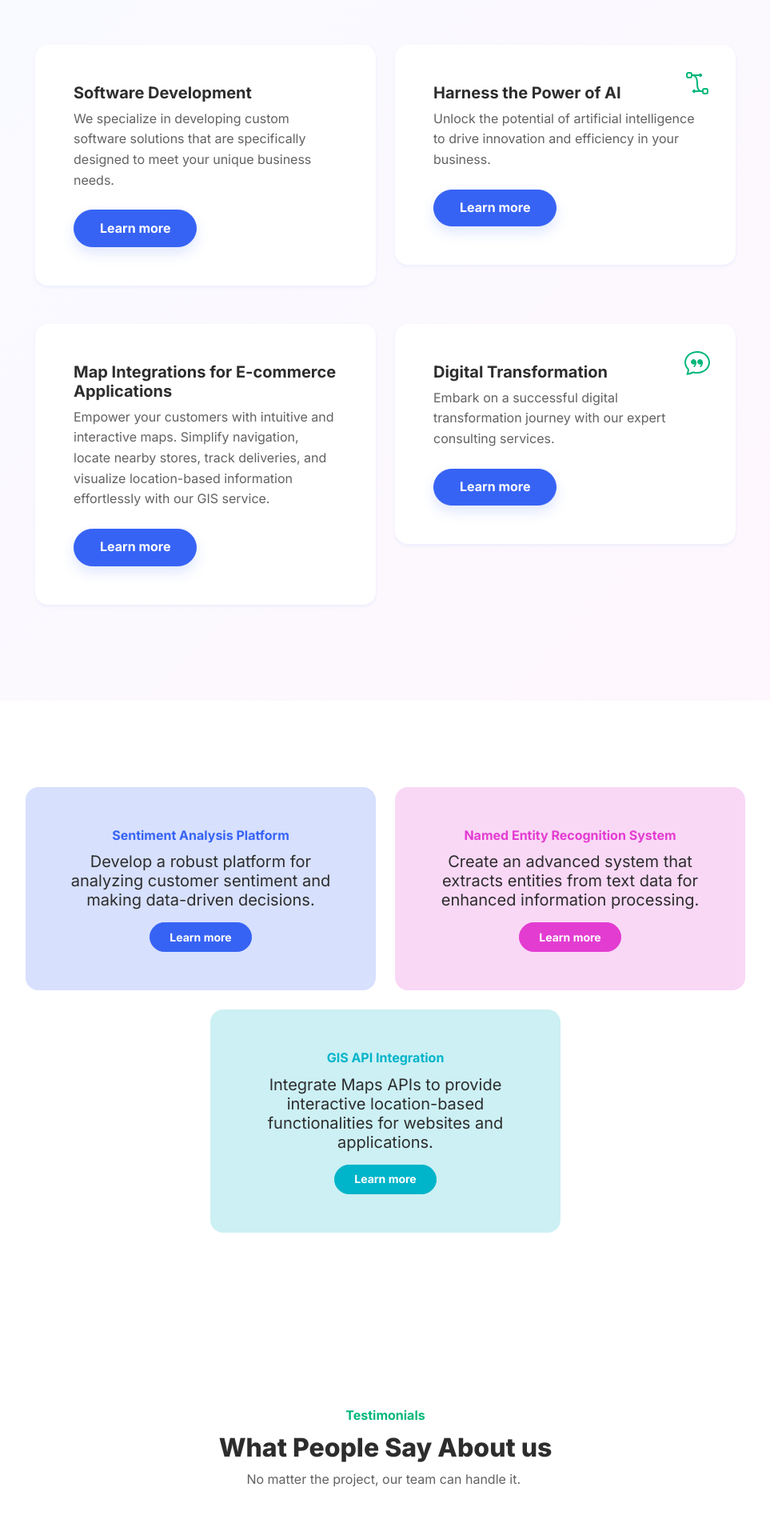
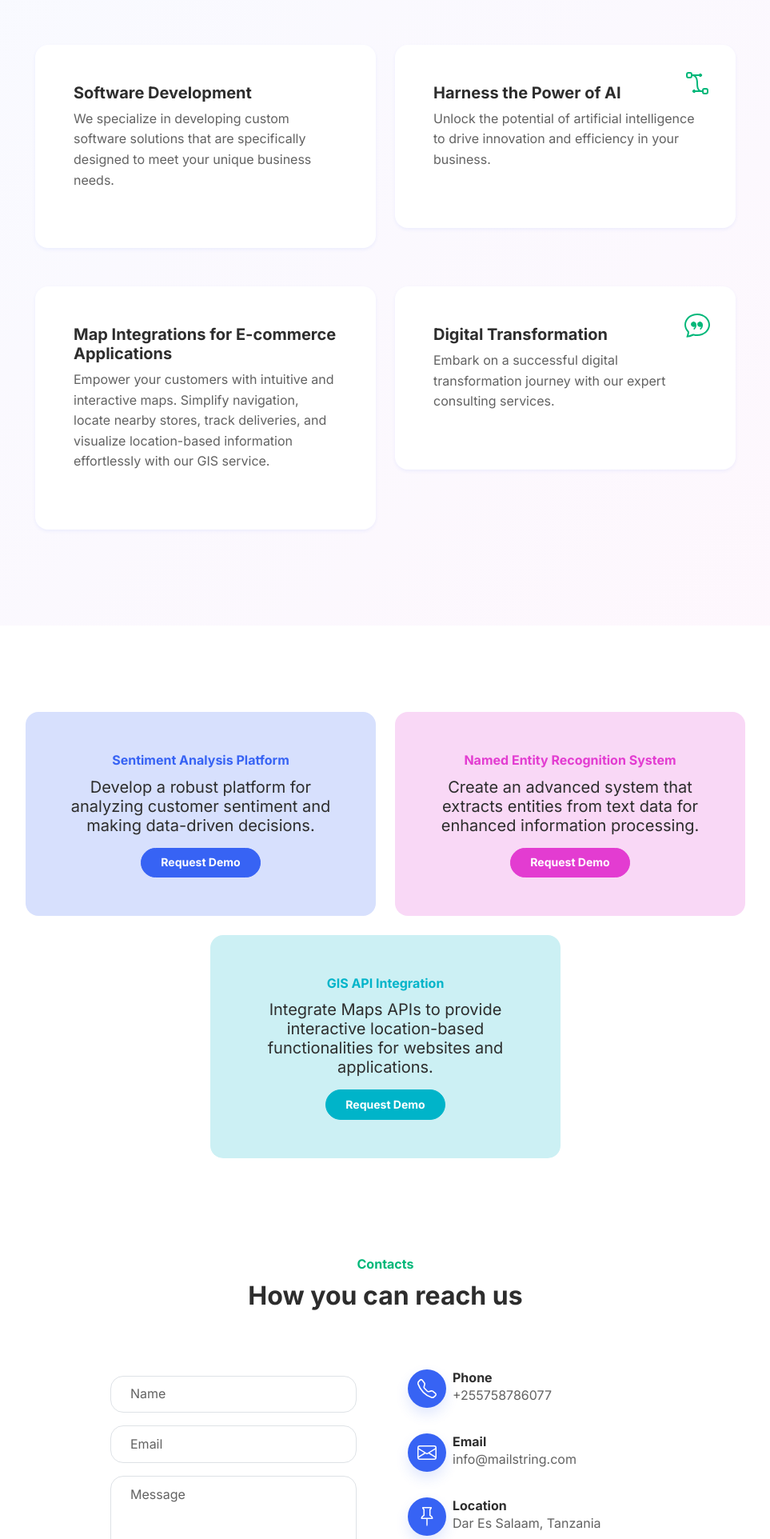
Before and after one commit to AidaLog/aidalog, a Django app: page / in a window 1280 px wide. Shown: the part 1349-3273 px from the top of the page at 80% size, without its empty margins (158-1121 px from the left). Run offline with Django 4.2, Linux system fonts and the light colour scheme; some libraries are stand-ins or nearby versions.

Commit message:
home page linkiing update

```diff
--- a/templates/home/index.html
+++ b/templates/home/index.html
@@ -35,7 +35,7 @@
                             <div class="card-body px-4 py-5 px-md-5">
                                 <div class="bs-icon-lg d-flex justify-content-center align-items-center mb-3 bs-icon" style="top: 1rem;right: 1rem;position: absolute;"></div>
                                 <h5 class="fw-bold card-title">Software Development</h5>
-                                <p class="text-muted card-text mb-4">We specialize in developing custom software solutions that are specifically designed to meet your unique business needs.</p><button class="btn btn-primary shadow" type="button">Learn more</button>
+                                <p class="text-muted card-text mb-4">We specialize in developing custom software solutions that are specifically designed to meet your unique business needs.</p>
                             </div>
                         </div>
                     </div>
@@ -46,7 +46,7 @@
                                         <path fill-rule="evenodd" d="M1 2.5A1.5 1.5 0 0 1 2.5 1h1A1.5 1.5 0 0 1 5 2.5h4.134a1 1 0 1 1 0 1h-2.01c.18.18.34.381.484.605.638.992.892 2.354.892 3.895 0 1.993.257 3.092.713 3.7.356.476.895.721 1.787.784A1.5 1.5 0 0 1 12.5 11h1a1.5 1.5 0 0 1 1.5 1.5v1a1.5 1.5 0 0 1-1.5 1.5h-1a1.5 1.5 0 0 1-1.5-1.5H6.866a1 1 0 1 1 0-1h1.711a2.839 2.839 0 0 1-.165-.2C7.743 11.407 7.5 10.007 7.5 8c0-1.46-.246-2.597-.733-3.355-.39-.605-.952-1-1.767-1.112A1.5 1.5 0 0 1 3.5 5h-1A1.5 1.5 0 0 1 1 3.5v-1zM2.5 2a.5.5 0 0 0-.5.5v1a.5.5 0 0 0 .5.5h1a.5.5 0 0 0 .5-.5v-1a.5.5 0 0 0-.5-.5h-1zm10 10a.5.5 0 0 0-.5.5v1a.5.5 0 0 0 .5.5h1a.5.5 0 0 0 .5-.5v-1a.5.5 0 0 0-.5-.5h-1z"></path>
                                     </svg></div>
                                 <h5 class="fw-bold card-title">Harness the Power of AI</h5>
-                                <p class="text-muted card-text mb-4"> Unlock the potential of artificial intelligence to drive innovation and efficiency in your business.</p><button class="btn btn-primary shadow" type="button">Learn more</button>
+                                <p class="text-muted card-text mb-4"> Unlock the potential of artificial intelligence to drive innovation and efficiency in your business.</p>
                             </div>
                         </div>
                     </div>
@@ -55,7 +55,7 @@
                             <div class="card-body px-4 py-5 px-md-5">
                                 <div class="bs-icon-lg d-flex justify-content-center align-items-center mb-3 bs-icon" style="top: 1rem;right: 1rem;position: absolute;"></div>
                                 <h5 class="fw-bold card-title">Map Integrations for E-commerce Applications</h5>
-                                <p class="text-muted card-text mb-4">Empower your customers with intuitive and interactive maps. Simplify navigation, locate nearby stores, track deliveries, and visualize location-based information effortlessly with our GIS service.</p><button class="btn btn-primary shadow" type="button">Learn more</button>
+                                <p class="text-muted card-text mb-4">Empower your customers with intuitive and interactive maps. Simplify navigation, locate nearby stores, track deliveries, and visualize location-based information effortlessly with our GIS service.</p>
                             </div>
                         </div>
                     </div>
@@ -67,7 +67,7 @@
                                         <path d="M7.066 6.76A1.665 1.665 0 0 0 4 7.668a1.667 1.667 0 0 0 2.561 1.406c-.131.389-.375.804-.777 1.22a.417.417 0 0 0 .6.58c1.486-1.54 1.293-3.214.682-4.112zm4 0A1.665 1.665 0 0 0 8 7.668a1.667 1.667 0 0 0 2.561 1.406c-.131.389-.375.804-.777 1.22a.417.417 0 0 0 .6.58c1.486-1.54 1.293-3.214.682-4.112z"></path>
                                     </svg></div>
                                 <h5 class="fw-bold card-title">Digital Transformation&nbsp;</h5>
-                                <p class="text-muted card-text mb-4">Embark on a successful digital transformation journey with our expert consulting services.</p><button class="btn btn-primary shadow" type="button">Learn more</button>
+                                <p class="text-muted card-text mb-4">Embark on a successful digital transformation journey with our expert consulting services.</p>
                             </div>
                         </div>
                     </div>
@@ -84,7 +84,7 @@
                         <div class="card bg-primary-subtle">
                             <div class="card-body text-center px-4 py-5 px-md-5">
                                 <p class="fw-bold text-primary card-text mb-2">Sentiment Analysis Platform</p>
-                                <h5 class="fw-bold card-title mb-3"><span style="font-weight: normal !important;">Develop a robust platform for analyzing customer sentiment and making data-driven decisions.</span></h5><button class="btn btn-primary btn-sm" type="button">Learn more</button>
+                                <h5 class="fw-bold card-title mb-3"><span style="font-weight: normal !important;">Develop a robust platform for analyzing customer sentiment and making data-driven decisions.</span></h5><a class="btn btn-primary btn-sm" type="button" href="/#contacts">Request Demo</a>
                             </div>
                         </div>
                     </div>
@@ -92,7 +92,7 @@
                         <div class="card bg-secondary-subtle">
                             <div class="card-body text-center px-4 py-5 px-md-5">
                                 <p class="fw-bold text-secondary card-text mb-2">Named Entity Recognition System</p>
-                                <h5 class="fw-bold card-title mb-3"><span style="font-weight: normal !important;">Create an advanced system that extracts entities from text data for enhanced information processing.</span></h5><button class="btn btn-secondary btn-sm" type="button">Learn more</button>
+                                <h5 class="fw-bold card-title mb-3"><span style="font-weight: normal !important;">Create an advanced system that extracts entities from text data for enhanced information processing.</span></h5><a class="btn btn-secondary btn-sm" type="button" href="/#contacts">Request Demo</a>
                             </div>
                         </div>
                     </div>
@@ -100,7 +100,7 @@
                         <div class="card bg-info-subtle">
                             <div class="card-body text-center px-4 py-5 px-md-5">
                                 <p class="fw-bold text-info card-text mb-2">GIS API Integration</p>
-                                <h5 class="fw-bold card-title mb-3"><span style="font-weight: normal !important;"> Integrate Maps APIs to provide interactive location-based functionalities for websites and applications.</span></h5><button class="btn btn-info btn-sm" type="button">Learn more</button>
+                                <h5 class="fw-bold card-title mb-3"><span style="font-weight: normal !important;"> Integrate Maps APIs to provide interactive location-based functionalities for websites and applications.</span></h5><a class="btn btn-info btn-sm" type="button" href="/#contacts">Request Demo</a>
                             </div>
                         </div>
                     </div>
@@ -108,6 +108,7 @@
             </div>
         </div>
     </section>
+{% comment %}
     <section class="py-5 mt-5">
         <div class="container py-5">
             <div class="row mb-5">
@@ -154,7 +155,9 @@
             </div>
         </div>
     </section>
-    <section class="py-5">
+{% endcomment %}
+
+    <section class="py-5" id="contacts">
         <div class="container">
             <div class="row mb-5">
                 <div class="col-md-8 col-xl-6 text-center mx-auto">
@@ -207,6 +210,8 @@
             </div>
         </div>
     </section>
+
+{% comment %}
     <section class="py-5">
         <div class="container">
             <div class="border rounded border-0 border-white d-flex flex-column justify-content-between align-items-center flex-lg-row bg-primary-gradient p-4 p-lg-5">
@@ -221,4 +226,5 @@
             </div>
         </div>
     </section>
+{% endcomment %}
 {% endblock main_block %}
```
